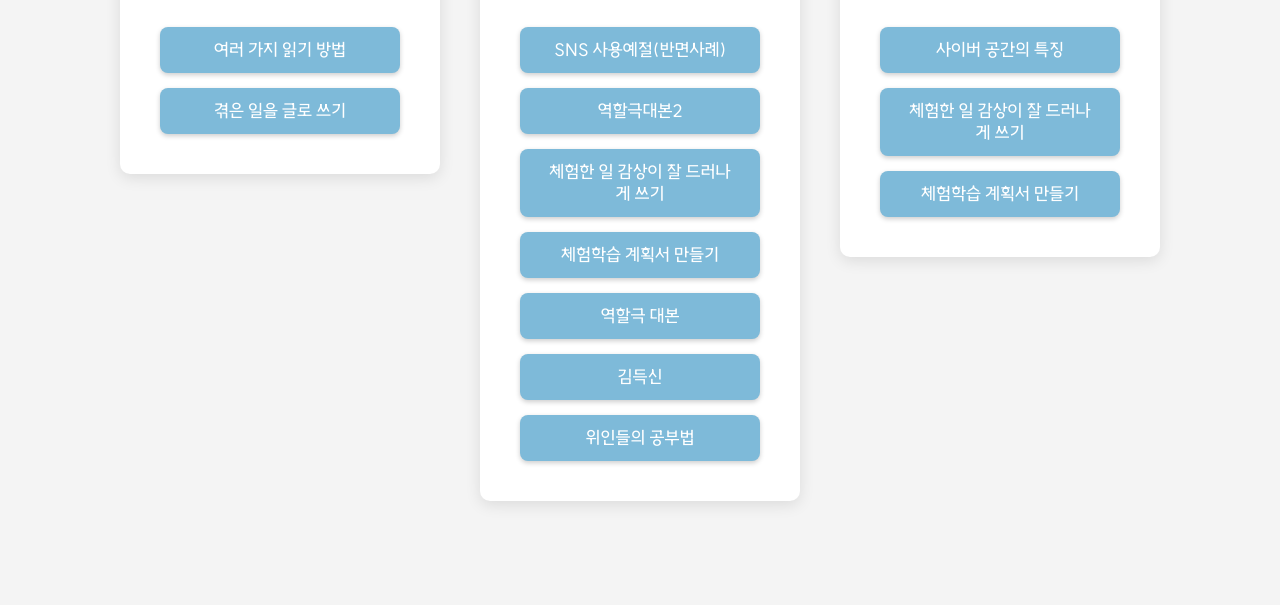
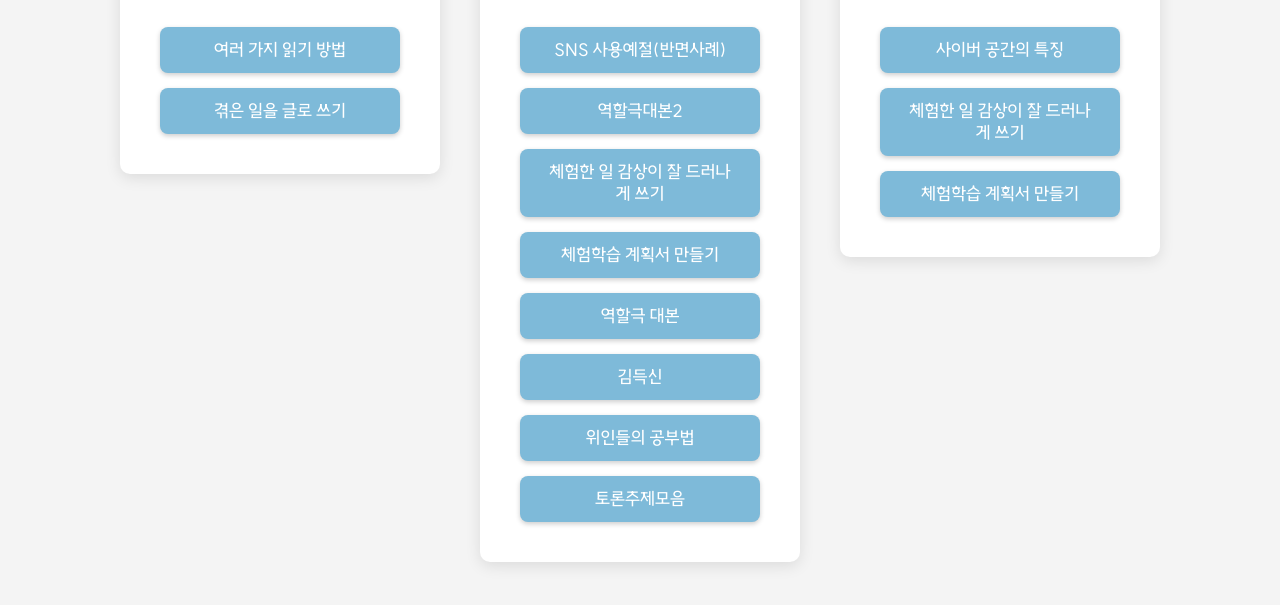
Before and after one commit to yur2520/korean, a plain HTML site: page index.html in a window 1280 px wide. Shown: the part 179-784 px from the top of the page. Drawn offline with Linux system fonts and the light colour scheme.

Commit message:
인덱스 버튼 추가(토론)

```diff
--- a/index.html
+++ b/index.html
@@ -122,6 +122,7 @@
                 <a href="db2.html">역할극 대본</a>
                 <a href="kimds.html">김득신</a>
                 <a href="study-method-from.html">위인들의 공부법</a>
+                <a href="toron.html">토론주제모음</a>
 
 
                 <!--<a href="#" class="disabled">자료 준비 중</a>-->
```
